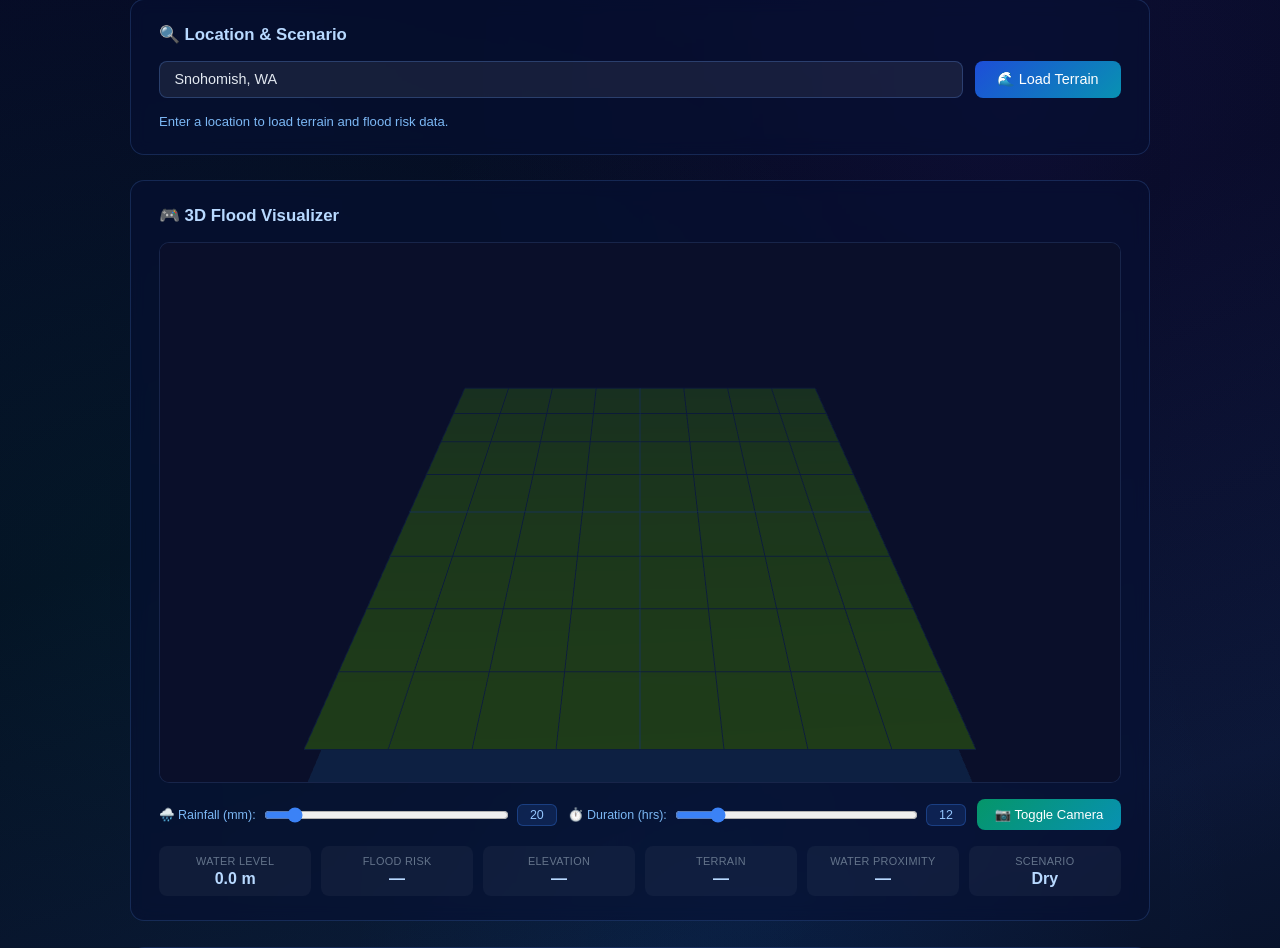
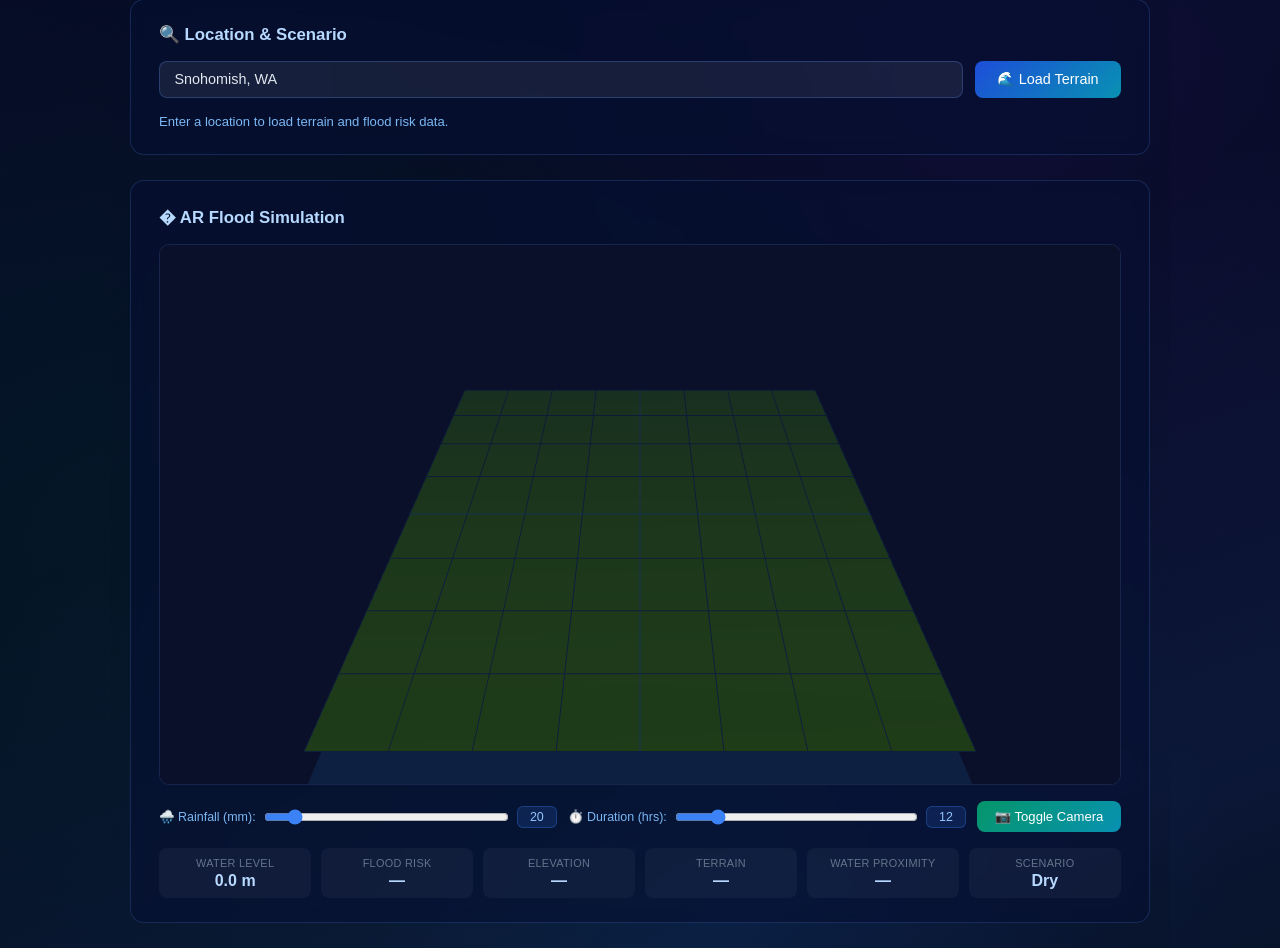
Before and after one commit to CrustyWinner84/Floodwise, a Flask app: page /ar-flood in a window 1280 px wide. Shown: the part 216-1164 px from the top of the page. Run offline with Flask 2, Linux system fonts and the light colour scheme; some web fonts are replaced.

Commit message:
fix: rename 3D Flood Visualizer to AR Flood Simulation

```diff
--- a/weather_app/templates/ar_flood.html
+++ b/weather_app/templates/ar_flood.html
@@ -77,7 +77,7 @@
   </div>
 
   <div class="card">
-    <h2>🎮 3D Flood Visualizer</h2>
+    <h2>� AR Flood Simulation</h2>
     <div id="ar-container">
       <video id="ar-video" autoplay playsinline muted></video>
       <canvas id="ar-canvas"></canvas>
```
